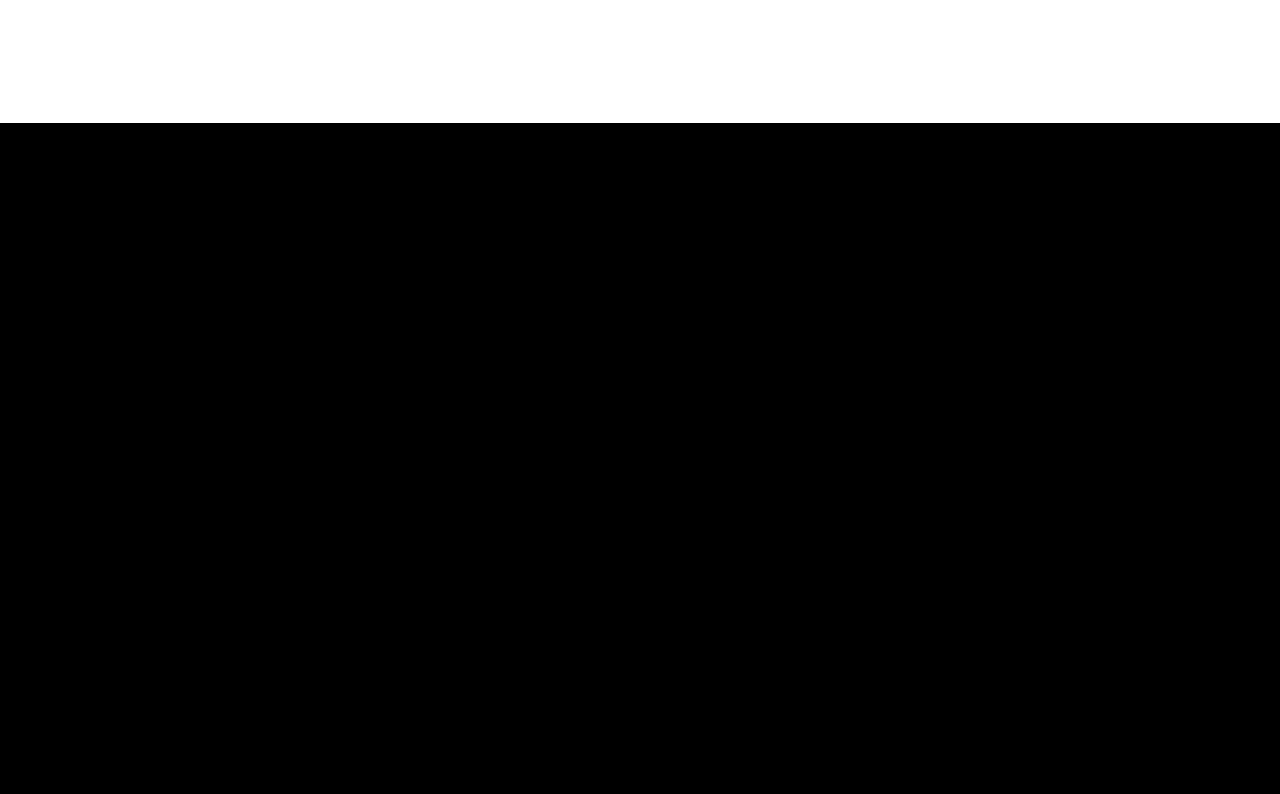
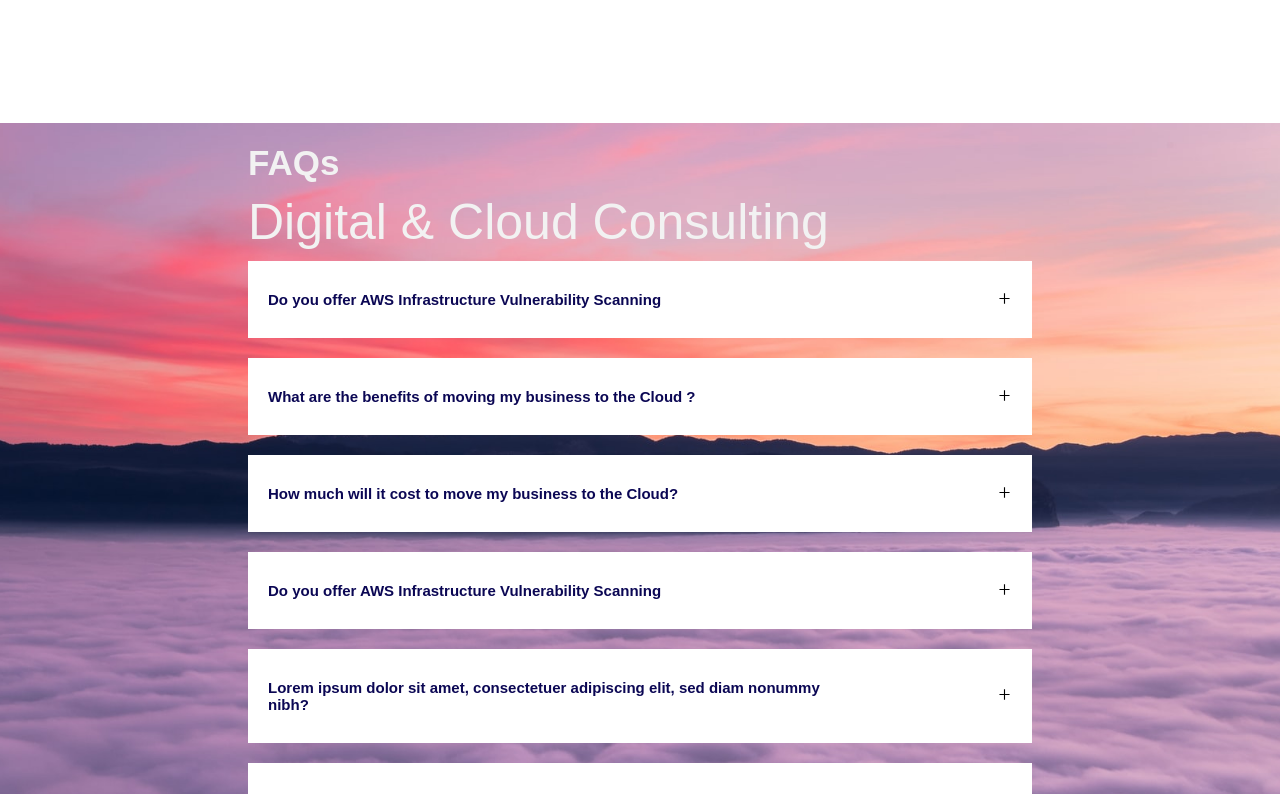
Before and after one commit to tirlochanarora16/agrim, a Next.js app: page /cloud in a window 1280 px wide. Shown: the part 3960-4754 px from the top of the page. Before the commit the page ends 4083 px from the top, so only its background shows below. Built offline with nearby package versions, Linux system fonts and the light colour scheme.

Commit message:
added faq section

```diff
--- /dev/null
+++ b/components/FAQ/FAQ.js
@@ -0,0 +1,44 @@
+import { AiOutlinePlus } from "react-icons/ai";
+import { ImCross } from "react-icons/im";
+import { useState } from "react";
+
+import { questions } from "./questions";
+
+import style from "./FAQ.module.scss";
+
+const Question = (props) => {
+  const [openQuestion, setOpenQuestion] = useState(false);
+
+  const toggleQuestionHandler = () => setOpenQuestion(!openQuestion);
+
+  return (
+    <div className={style["faq__question"]}>
+      <h2>{props.title}</h2>
+      {openQuestion && <p>{props.text}</p>}
+      <div
+        className={style["faq__question--button"]}
+        onClick={toggleQuestionHandler}
+      >
+        {openQuestion ? <ImCross /> : <AiOutlinePlus />}
+      </div>
+    </div>
+  );
+};
+
+const FAQ = () => {
+  return (
+    <section className={style.faq}>
+      <div className={style["faq__container"]}>
+        <h2>FAQs</h2>
+        <h1>Digital &#38; Cloud Consulting</h1>
+        <div className={style["faq__questions"]}>
+          {questions.map((question, index) => (
+            <Question title={question.title} text={question.text} key={index} />
+          ))}
+        </div>
+      </div>
+    </section>
+  );
+};
+
+export default FAQ;
--- /dev/null
+++ b/components/FAQ/FAQ.module.scss
@@ -0,0 +1,70 @@
+.faq {
+  padding: 2rem 8rem;
+
+  background-image: url(../../images/Cloud/faq.jpg);
+  background-repeat: no-repeat;
+  background-size: cover;
+  background-position: center;
+
+  &__container {
+    width: 70%;
+    margin: auto;
+
+    & > h2 {
+      font-size: 3.5rem;
+      margin-bottom: 1rem;
+    }
+
+    & > h1 {
+      font-size: 5rem;
+      margin-bottom: 1rem;
+      font-weight: 500;
+    }
+  }
+  &__question {
+    background-color: #fff;
+    color: #000;
+
+    padding: 2rem;
+
+    display: grid;
+    grid-template-columns: 4fr 1fr;
+    grid-template-rows: auto 1fr;
+    transition: all 0.3s;
+    h2 {
+      width: fit-content;
+      height: fit-content;
+      font-size: 1.5rem;
+      margin-bottom: 1rem;
+      align-self: center;
+      margin-top: 1rem;
+
+      grid-column: 1 / 2;
+      color: #0b0754;
+    }
+
+    p {
+      font-size: 1.5rem;
+      grid-column: 1 / -1;
+      transition: all 0.3s;
+      color: #707070;
+    }
+
+    &--button {
+      grid-row: 1 / 2;
+      grid-column: 2 / -1;
+      justify-self: end;
+      align-self: center;
+      width: fit-content;
+      height: fit-content;
+
+      svg {
+        font-size: 1.5rem;
+      }
+    }
+
+    &:not(:last-child) {
+      margin-bottom: 2rem;
+    }
+  }
+}
--- /dev/null
+++ b/components/FAQ/questions.js
@@ -0,0 +1,38 @@
+export const questions = [
+  {
+    title: "Do you offer AWS Infrastructure Vulnerability Scanning",
+    text: "Lorem ipsum dolor sit amet, consectetuer adipiscing elit, sed diamnonummy nibh euismod tincidunt ut laoreet dolore magna aliquam erat volutpat. Ut wisi enim ad minim veniam, quis nostrud exerci tation ullamcorper suscipit lobortis nisl ut aliquip ex ea commodo consequat. Duis autem vel eum iriure dolor in hendrerit in vulputate velit esse molestie consequat, vel illum dolore eu feugiat nulla facilisis.",
+  },
+  {
+    title: "What are the benefits of moving my business to the Cloud ?",
+    text: "Lorem ipsum dolor sit amet, consectetuer adipiscing elit, sed diamnonummy nibh euismod tincidunt ut laoreet dolore magna aliquam erat volutpat. Ut wisi enim ad minim veniam, quis nostrud exerci tation ullamcorper suscipit lobortis nisl ut aliquip ex ea commodo consequat. Duis autem vel eum iriure dolor in hendrerit in vulputate velit esse molestie consequat, vel illum dolore eu feugiat nulla facilisis.",
+  },
+  {
+    title: "How much will it cost to move my business to the Cloud?",
+    text: "Lorem ipsum dolor sit amet, consectetuer adipiscing elit, sed diamnonummy nibh euismod tincidunt ut laoreet dolore magna aliquam erat volutpat. Ut wisi enim ad minim veniam, quis nostrud exerci tation ullamcorper suscipit lobortis nisl ut aliquip ex ea commodo consequat. Duis autem vel eum iriure dolor in hendrerit in vulputate velit esse molestie consequat, vel illum dolore eu feugiat nulla facilisis.",
+  },
+  {
+    title: "Do you offer AWS Infrastructure Vulnerability Scanning",
+    text: "Lorem ipsum dolor sit amet, consectetuer adipiscing elit, sed diamnonummy nibh euismod tincidunt ut laoreet dolore magna aliquam erat volutpat. Ut wisi enim ad minim veniam, quis nostrud exerci tation ullamcorper suscipit lobortis nisl ut aliquip ex ea commodo consequat. Duis autem vel eum iriure dolor in hendrerit in vulputate velit esse molestie consequat, vel illum dolore eu feugiat nulla facilisis.",
+  },
+  {
+    title:
+      "Lorem ipsum dolor sit amet, consectetuer adipiscing elit, sed diam nonummy nibh?",
+    text: "Lorem ipsum dolor sit amet, consectetuer adipiscing elit, sed diamnonummy nibh euismod tincidunt ut laoreet dolore magna aliquam erat volutpat. Ut wisi enim ad minim veniam, quis nostrud exerci tation ullamcorper suscipit lobortis nisl ut aliquip ex ea commodo consequat. Duis autem vel eum iriure dolor in hendrerit in vulputate velit esse molestie consequat, vel illum dolore eu feugiat nulla facilisis.",
+  },
+  {
+    title:
+      "Lorem ipsum dolor sit amet, consectetuer adipiscing elit, sed diam nonummy nibh?",
+    text: "Lorem ipsum dolor sit amet, consectetuer adipiscing elit, sed diamnonummy nibh euismod tincidunt ut laoreet dolore magna aliquam erat volutpat. Ut wisi enim ad minim veniam, quis nostrud exerci tation ullamcorper suscipit lobortis nisl ut aliquip ex ea commodo consequat. Duis autem vel eum iriure dolor in hendrerit in vulputate velit esse molestie consequat, vel illum dolore eu feugiat nulla facilisis.",
+  },
+  {
+    title:
+      "Lorem ipsum dolor sit amet, consectetuer adipiscing elit, sed diam nonummy nibh?",
+    text: "Lorem ipsum dolor sit amet, consectetuer adipiscing elit, sed diamnonummy nibh euismod tincidunt ut laoreet dolore magna aliquam erat volutpat. Ut wisi enim ad minim veniam, quis nostrud exerci tation ullamcorper suscipit lobortis nisl ut aliquip ex ea commodo consequat. Duis autem vel eum iriure dolor in hendrerit in vulputate velit esse molestie consequat, vel illum dolore eu feugiat nulla facilisis.",
+  },
+  {
+    title:
+      "Lorem ipsum dolor sit amet, consectetuer adipiscing elit, sed diam nonummy nibh?",
+    text: "Lorem ipsum dolor sit amet, consectetuer adipiscing elit, sed diamnonummy nibh euismod tincidunt ut laoreet dolore magna aliquam erat volutpat. Ut wisi enim ad minim veniam, quis nostrud exerci tation ullamcorper suscipit lobortis nisl ut aliquip ex ea commodo consequat. Duis autem vel eum iriure dolor in hendrerit in vulputate velit esse molestie consequat, vel illum dolore eu feugiat nulla facilisis.",
+  },
+];
--- a/pages/cloud/index.js
+++ b/pages/cloud/index.js
@@ -8,6 +8,7 @@ import GetStarted from "../../components/Cloud/GetStarted/GetStarted";
 import DigitalAndCloud from "../../components/Cloud/Digital&Cloud/DigitalAndCloud";
 import DigitalAndCloudProvider from "../../components/Cloud/context/digital&cloud";
 import Benefits from "../../components/Cloud/Benefits/Benefits";
+import FAQ from "../../components/FAQ/FAQ";
 
 const Cloud = () => {
   return (
@@ -24,6 +25,7 @@ const Cloud = () => {
           <DigitalAndCloud />
         </DigitalAndCloudProvider>
         <Benefits />
+        <FAQ />
       </main>
     </Fragment>
   );
```
Also changed, not shown: images/Cloud/faq.jpg (added).
